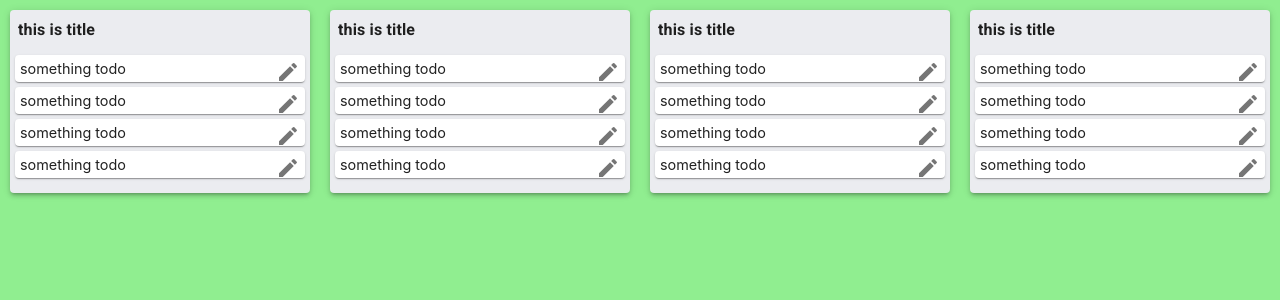
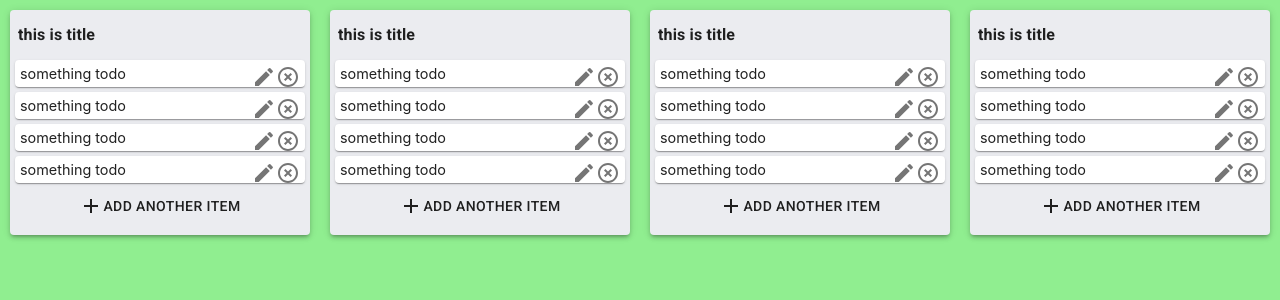
Before and after one commit to markobozic346/todo-react-redux-app, a React (Create React App) app: page / in a window 1280 px wide. Shown: the top 300 px of the page. Built offline with nearby package versions, Linux system fonts and the light colour scheme.

Commit message:
fixed bug, added input components and conditional rendering

```diff
--- a/src/App.js
+++ b/src/App.js
@@ -1,16 +1,18 @@
 import "./App.css";
 import List from "./components/List/List";
+
 import { makeStyles } from "@material-ui/styles";
-
+import InputContainer from './components/Input/InputContainer'
 const useStyle = makeStyles({
   listCointainer: {
-    display: 'flex',
+   display: 'flex',
+   justifyContent: 'flex-start',
   },
   App:{
     minHeight: '100vh',
     backgroundColor: 'lightgreen',
     width: '100%',
-    overflowX: 'scroll',
+    overflowY: 'auto',
   }
 });
 function App() {
@@ -18,12 +20,13 @@ function App() {
   return (
     <div className={classes.App}>
       <div className={classes.listCointainer}>
-        <List />
-        <List />
-        <List />
-        <List />
-        <List />
-        <List />
+        <List key={1} />
+        <List key={2}/>
+        <List key={3}/>
+        <List key={4}/>
+        <List key={5}/>
+        <List key={6}/>
+        <InputContainer type="list"/>
       </div>
     </div>
   );
--- /dev/null
+++ b/src/components/Input/Input.js
@@ -0,0 +1,62 @@
+import React, {useState} from 'react'
+import { makeStyles } from "@material-ui/styles";
+import { Paper, InputBase, Button } from "@material-ui/core";
+import HighlightOffIcon from "@material-ui/icons/HighlightOff";
+import AddIcon from '@material-ui/icons/Add';
+const useStyles = makeStyles({
+    button: {
+      width: "100%",
+    },
+    input: {
+      width: "96%",
+      margin: "5px",
+      backgroundColor: "white",
+      height: "50px",
+    },
+    icon: {
+      "&:hover": {
+        color: "red",
+      },
+      float: "right",
+      marginRight: "10px",
+    },
+    confirmAddButton: {
+      backgroundColor: "lightgreen",
+      marginLeft: "5px",
+    },
+  });
+
+
+
+
+  const Input = ({type}) => {
+    const [isClicked, setIsClicked] = useState(false);
+    const classes = useStyles();
+    return (
+      <div>
+        {isClicked ? (
+          <>
+            <InputBase
+              autoFocus={true}
+              onBlur={() => {
+                setIsClicked(!isClicked);
+              }}
+              className={classes.input}
+            />
+            <Button className={classes.confirmAddButton}>add new {type} </Button>
+            <HighlightOffIcon className={classes.icon} color="action" />
+          </>
+        ) : (
+          <Button
+            className={classes.button}
+            onClick={() => setIsClicked(!isClicked)}
+          >
+            <AddIcon />
+            add another {type}
+          </Button>
+        )}
+      </div>
+    );
+  };
+
+export default Input
--- /dev/null
+++ b/src/components/Input/InputContainer.js
@@ -0,0 +1,28 @@
+import React, { useState } from "react";
+import { makeStyles } from "@material-ui/styles";
+import { Paper } from "@material-ui/core";
+import Input from "./Input";
+
+const useStyles = makeStyles({
+  list: {
+    minWidth: "300px",
+    backgroundColor: "#EBECF0",
+    margin: "10px",
+    paddingBottom: "10px",
+    height: "fit-content",
+  },
+});
+
+const InputContainer = ({ type }) => {
+  const classes = useStyles();
+  return type === "list" ? (
+    <Paper elevation={3} className={classes.list}>
+      {" "}
+      <Input type={type} />{" "}
+    </Paper>
+  ) : (
+    <Input type={type} />
+  );
+};
+
+export default InputContainer;
--- a/src/components/List/Item.js
+++ b/src/components/List/Item.js
@@ -2,6 +2,7 @@ import React, { useState } from "react";
 import { Paper, InputBase } from "@material-ui/core";
 import { makeStyles } from "@material-ui/styles";
 import EditIcon from "@material-ui/icons/Edit";
+import HighlightOffIcon from "@material-ui/icons/HighlightOff";
 
 const useStyles = makeStyles({
   itemContainer: {
@@ -13,18 +14,25 @@ const useStyles = makeStyles({
     fontSize: "0.9rem",
     fontWeight: "400",
   },
+
+  input: {
+    fontSize: "0.9rem",
+    backgroundColor: "white",
+    width: "100%",
+    paddingLeft: "5px",
+  },
+  deleteIcon: {
+    "&:hover": {
+      color: "red",
+    },
+    float: "right",
+  },
   editIcon: {
     "&:hover": {
       color: "black",
     },
     float: "right",
   },
-  input: {
-    fontSize: '0.9rem',
-    backgroundColor: 'white',
-    width: '100%',
-    paddingLeft: '5px'
-  }
 });
 
 const Item = () => {
@@ -36,8 +44,8 @@ const Item = () => {
     <div className={classes.itemContainer}>
       {isClicked ? (
         <InputBase
-        className={classes.input}
-        value={itemValue}
+          className={classes.input}
+          value={itemValue}
           autoFocus={true}
           onBlur={() => {
             setIsClicked(!isClicked);
@@ -46,6 +54,7 @@ const Item = () => {
       ) : (
         <Paper className={classes.itemText}>
           something todo
+          <HighlightOffIcon color="action" className={classes.deleteIcon} />
           <EditIcon
             className={classes.editIcon}
             color="action"
--- a/src/components/List/List.js
+++ b/src/components/List/List.js
@@ -3,12 +3,14 @@ import { Paper} from '@material-ui/core';
 import {makeStyles} from '@material-ui/core/styles'
 import Title from './Title'
 import Item from './Item'
+import AddItem from '../Input/InputContainer'
 const useStyle = makeStyles({
     list: {
         minWidth: '300px',
         backgroundColor: '#EBECF0',
         margin: '10px',
         paddingBottom: '10px',
+        height: 'fit-content',
     },
 })
 
@@ -21,6 +23,7 @@ const List = () => {
             <Item/>
             <Item/>
             <Item/>
+            <AddItem type='item'/>
         </Paper>
 
 
--- a/src/components/List/Title.js
+++ b/src/components/List/Title.js
@@ -4,6 +4,7 @@ import { makeStyles } from "@material-ui/styles";
 
 const useStyle = makeStyles({
   titleText: {
+    marginTop: '5px',
     fontSize: "1rem",
     fontWeight: "600",
     width: '96%',
```
